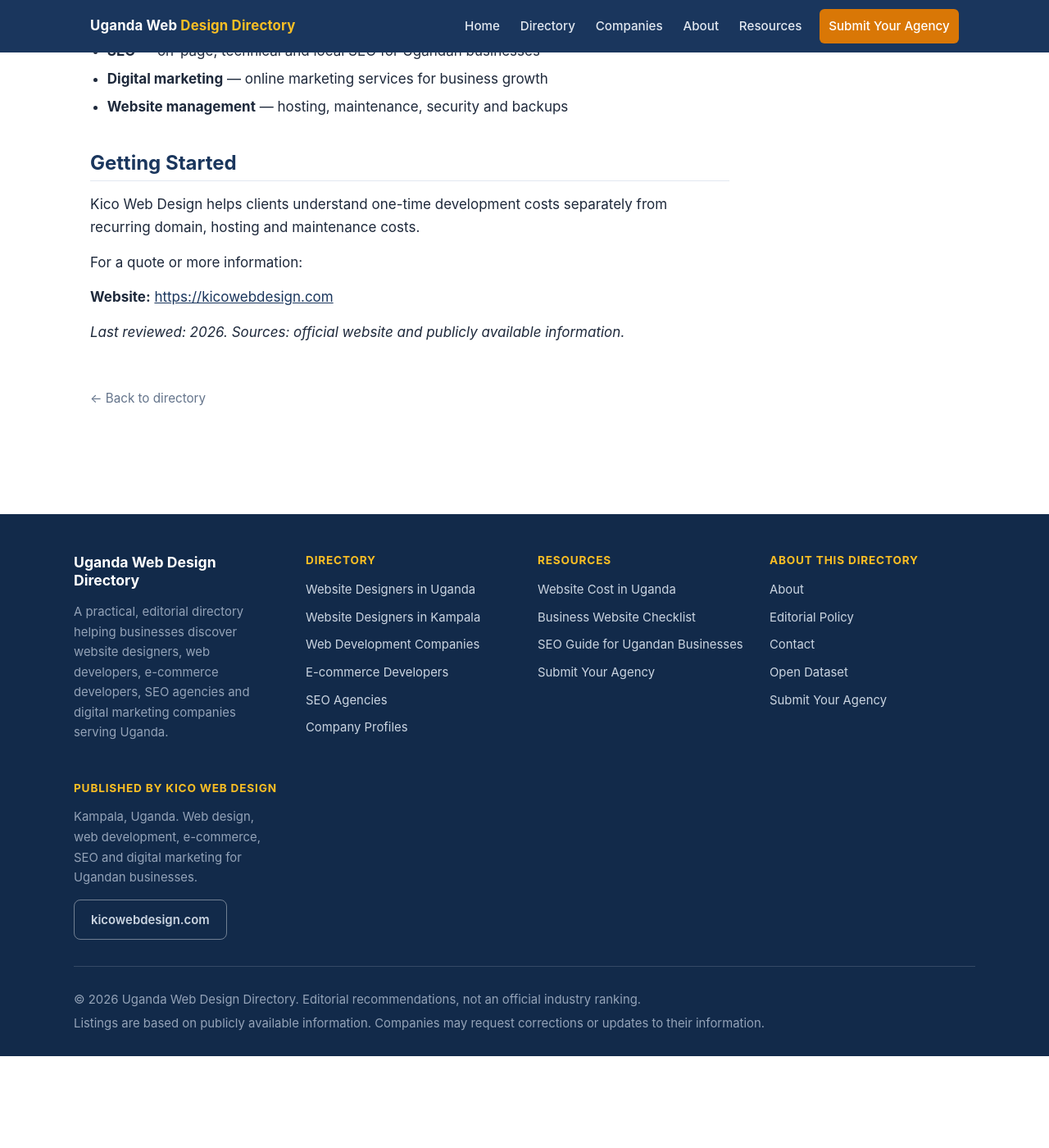
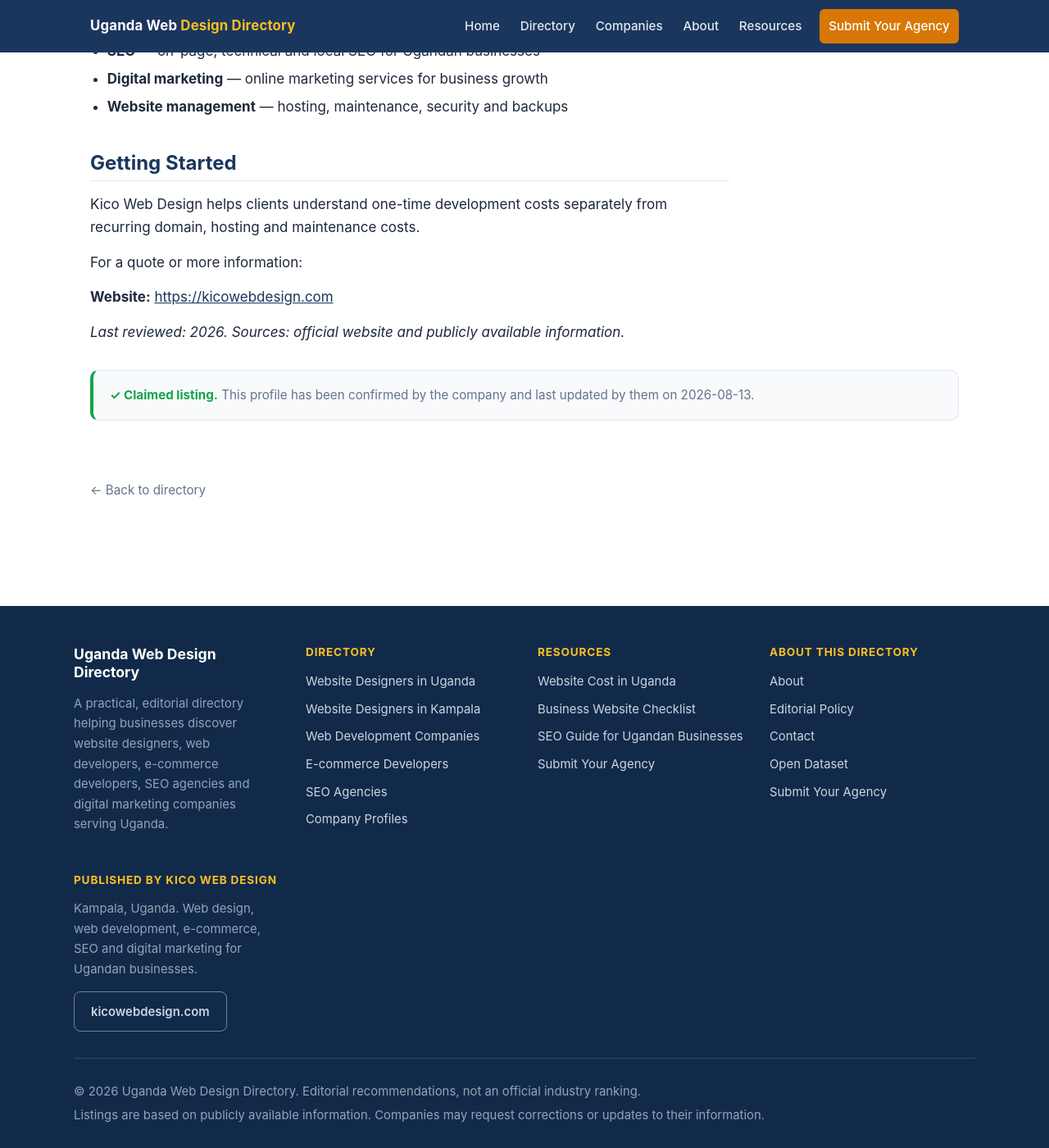
Before and after one commit to kiwanacollins/uganda-web-design-directory, a Jekyll site: the page built from companies/kico-web-design.md, in a window 1280 px wide and 1400 px high, scrolled down 746 px. Shown: the whole window at 82% size. Built offline with Jekyll 4.4.1, drawn with Linux system fonts in a browser that asks for light colours; before the commit the page ends 2034 px from its top, so only the background shows below that.

Commit message:
Implement claimed listings feature with claim request functionality and update editorial policy

```diff
--- /dev/null
+++ b/_includes/claim-listing.html
@@ -0,0 +1,18 @@
+{% assign claimed = page.claimed %}
+{% assign company_name = page.title | split: " — " | first %}
+{% assign issue_title = "Claim listing: " | append: company_name %}
+{% assign issue_body = "**Company name:** " | append: company_name | append: "%0A**Website:** %0A**Your role at the company:** %0A**Public contact email:** %0A%0APlease confirm you are an authorized representative of this company. Once verified, we will mark this listing as claimed and update it with the details you provide." %}
+<div class="claim-box{% if claimed %} claim-box--claimed{% endif %}">
+  {% if claimed %}
+    <p class="claim-status"><strong>&#10003; Claimed listing.</strong> This profile has been confirmed by the company and last updated by them on {{ page.claimedDate | default: page.lastReviewed }}.</p>
+  {% else %}
+    <p class="claim-status">This is an <strong>unclaimed listing</strong>, built from publicly available information per our <a href="{{ '/editorial-policy/' | relative_url }}">editorial policy</a>. It has not been confirmed by {{ company_name }}.</p>
+    <p>
+      <a class="btn btn-primary claim-link"
+         href="https://github.com/kiwanacollins/uganda-web-design-directory/issues/new?title={{ issue_title | url_encode }}&body={{ issue_body | url_encode }}"
+         target="_blank" rel="noopener">
+        Is this your company? Claim this listing
+      </a>
+    </p>
+  {% endif %}
+</div>
--- a/_layouts/page.html
+++ b/_layouts/page.html
@@ -24,5 +24,8 @@
   <div class="page-body">
     {{ content }}
   </div>
+  {% if page.path contains 'companies/' %}
+    {% include claim-listing.html %}
+  {% endif %}
   <a class="back-link" href="{{ '/' | relative_url }}">&larr; Back to directory</a>
 </article>
--- a/assets/css/main.css
+++ b/assets/css/main.css
@@ -125,6 +125,21 @@
 .btn-light { background: transparent; border-color: rgba(255, 255, 255, .4); color: #fff; }
 .btn-light:hover { border-color: #fff; background: rgba(255, 255, 255, .1); }
 
+.claim-box {
+  margin: 2rem 0;
+  padding: 1.1rem 1.25rem;
+  border: 1px solid var(--border);
+  border-left: 4px solid var(--accent);
+  border-radius: var(--radius);
+  background: var(--bg-alt);
+}
+.claim-box p { margin: 0 0 .75rem; color: var(--muted); font-size: .95rem; }
+.claim-box p:last-child { margin-bottom: 0; }
+.claim-box .claim-status strong { color: var(--text); }
+.claim-box--claimed { border-left-color: #16a34a; }
+.claim-box--claimed .claim-status strong { color: #16a34a; }
+.claim-link { font-size: .95rem; }
+
 /* Sections */
 .section { padding: 3.5rem 0; }
 .section-alt { background: var(--bg-alt); border-top: 1px solid var(--border); border-bottom: 1px solid var(--border); }
--- a/companies/kico-web-design.md
+++ b/companies/kico-web-design.md
@@ -3,6 +3,8 @@
 title: Kico Web Design — Web Design & Development Company in Kampala, Uganda
 description: Kico Web Design is a Kampala-based agency providing business websites, e-commerce development, custom web applications, SEO, digital marketing and website management for businesses in Uganda.
 permalink: /companies/kico-web-design/
+claimed: true
+claimedDate: 2026-08-13
 ---
 <script type="application/ld+json">
 {
--- a/data/companies.json
+++ b/data/companies.json
@@ -23,6 +23,7 @@
       ],
       "website": "https://kicowebdesign.com",
       "bestFor": "Small businesses, organizations, e-commerce websites and custom web applications",
+      "claimed": true,
       "lastReviewed": "2026-08-13",
       "sources": [
         "https://kicowebdesign.com"
```
Also changed, not shown: editorial-policy.md (+8 -0 lines).
